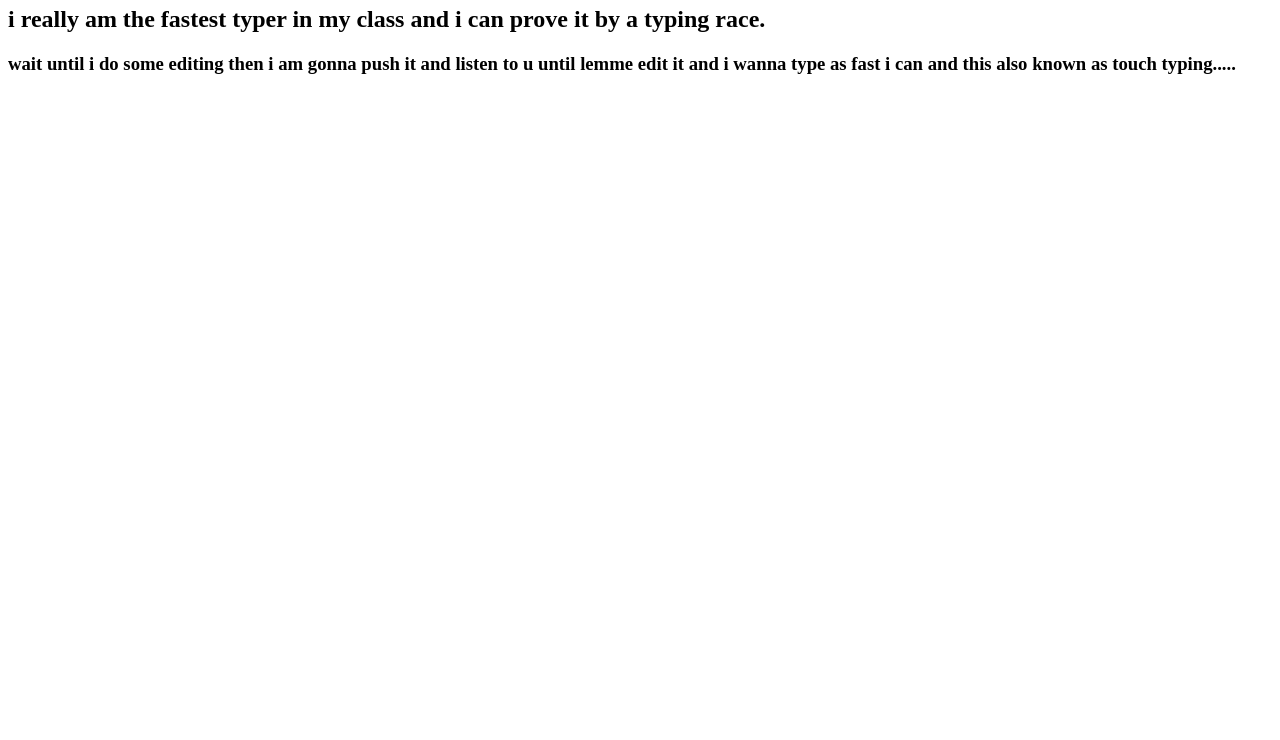
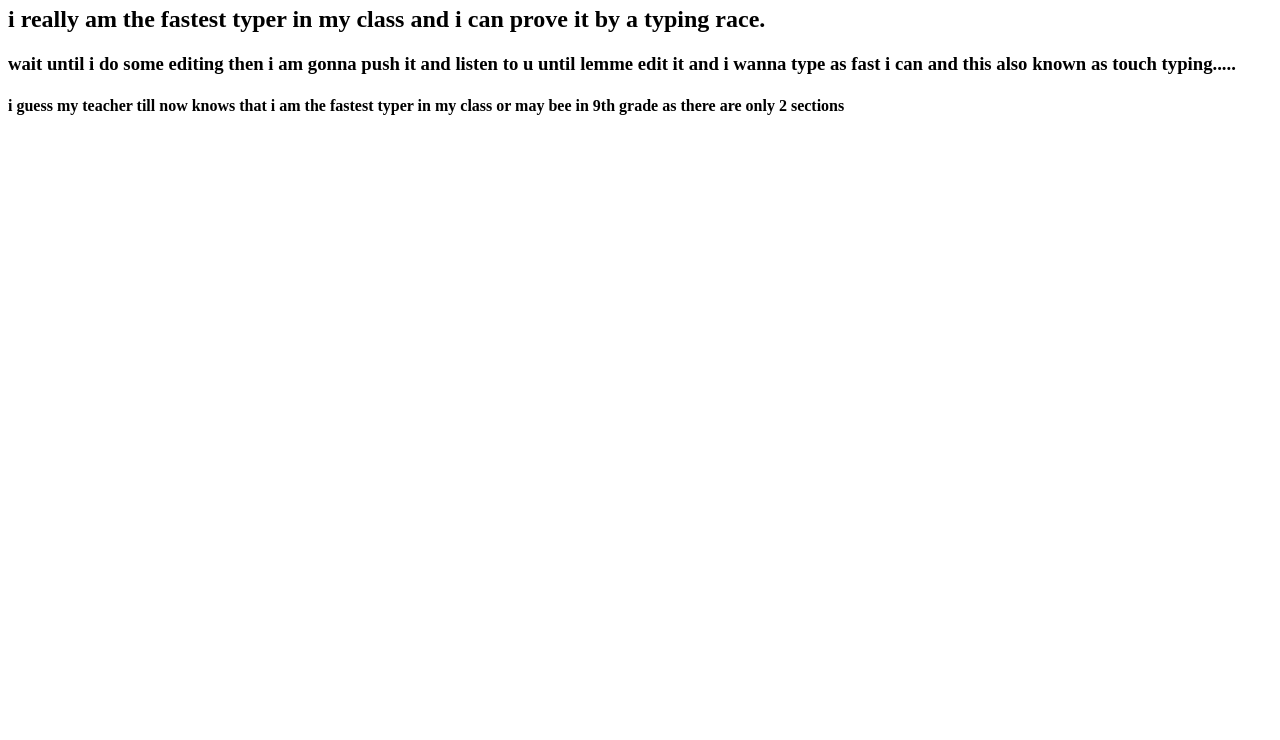
Before and after one commit to Long-Target/git-branch, a plain HTML site: page index.html in a window 1280 px wide. Shown: the part 60-800 px from the top of the page. Drawn offline with Linux system fonts and the light colour scheme.

Commit message:
new h4 change

```diff
--- a/index.html
+++ b/index.html
@@ -15,5 +15,8 @@
 <h3>
 wait until i do some editing then i am gonna push it and listen to u until lemme edit it and i wanna type as fast i can and this also known as touch typing.....
 </h3>
+  <h4>
+    i guess my teacher till now knows that i am the fastest typer in my class or may bee in 9th grade as there are only 2 sections
+  </h4>
 </body>
 </html>
```
Also changed, not shown: 2 other files.
